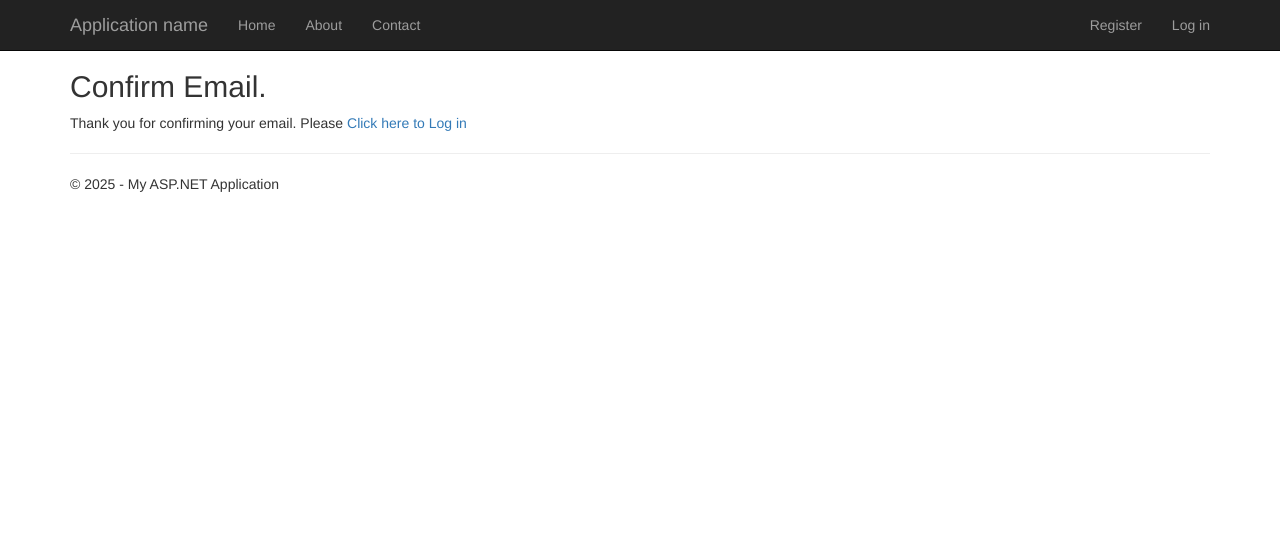
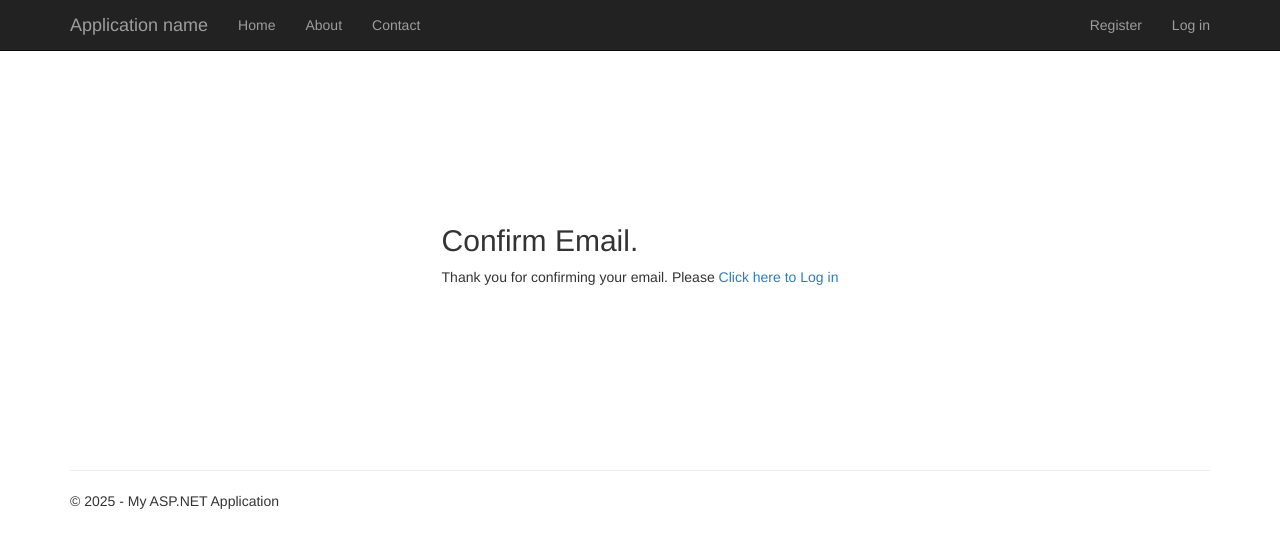
Before and after one commit to EricMokHy/OKAY, an ASP.NET MVC app: template src/OKAY.Property.MVC/Views/Account/ConfirmEmail.cshtml in a window 1280 px wide. Shown: the top 548 px of the page. Run offline with ASP.NET Core 8 and stand-ins for ASP.NET MVC 5, Linux system fonts and the light colour scheme; the template is opened without the code that fills it, so the values that code supplies are empty; the project's own start-up code is not run, and a stand-in starts its controllers and pages; some libraries are stand-ins or nearby versions.

Commit message:
Center Confirm Email Content
This commit centers the content on the Confirm Email page both vertically and horizontally.

- A new CSS class `center-container` was added to `Site.css` to provide flexbox-based centering.
- The `ConfirmEmail.cshtml` view was updated to use this new class.

```diff
--- a/src/OKAY.Property.MVC/Content/Site.css
+++ b/src/OKAY.Property.MVC/Content/Site.css
@@ -22,3 +22,11 @@ select,
 textarea {
     max-width: 280px;
 }
+
+.center-container {
+    display: flex;
+    justify-content: center;
+    align-items: center;
+    height: 100%;
+    min-height: 50vh;
+}
--- a/src/OKAY.Property.MVC/Views/Account/ConfirmEmail.cshtml
+++ b/src/OKAY.Property.MVC/Views/Account/ConfirmEmail.cshtml
@@ -2,9 +2,11 @@
     ViewBag.Title = "Confirm Email";
 }
 
-<h2>@ViewBag.Title.</h2>
-<div>
-    <p>
-        Thank you for confirming your email. Please @Html.ActionLink("Click here to Log in", "Login", "Account", routeValues: null, htmlAttributes: new { id = "loginLink" })
-    </p>
+<div class="center-container">
+    <div>
+        <h2>@ViewBag.Title.</h2>
+        <p>
+            Thank you for confirming your email. Please @Html.ActionLink("Click here to Log in", "Login", "Account", routeValues: null, htmlAttributes: new { id = "loginLink" })
+        </p>
+    </div>
 </div>
```
